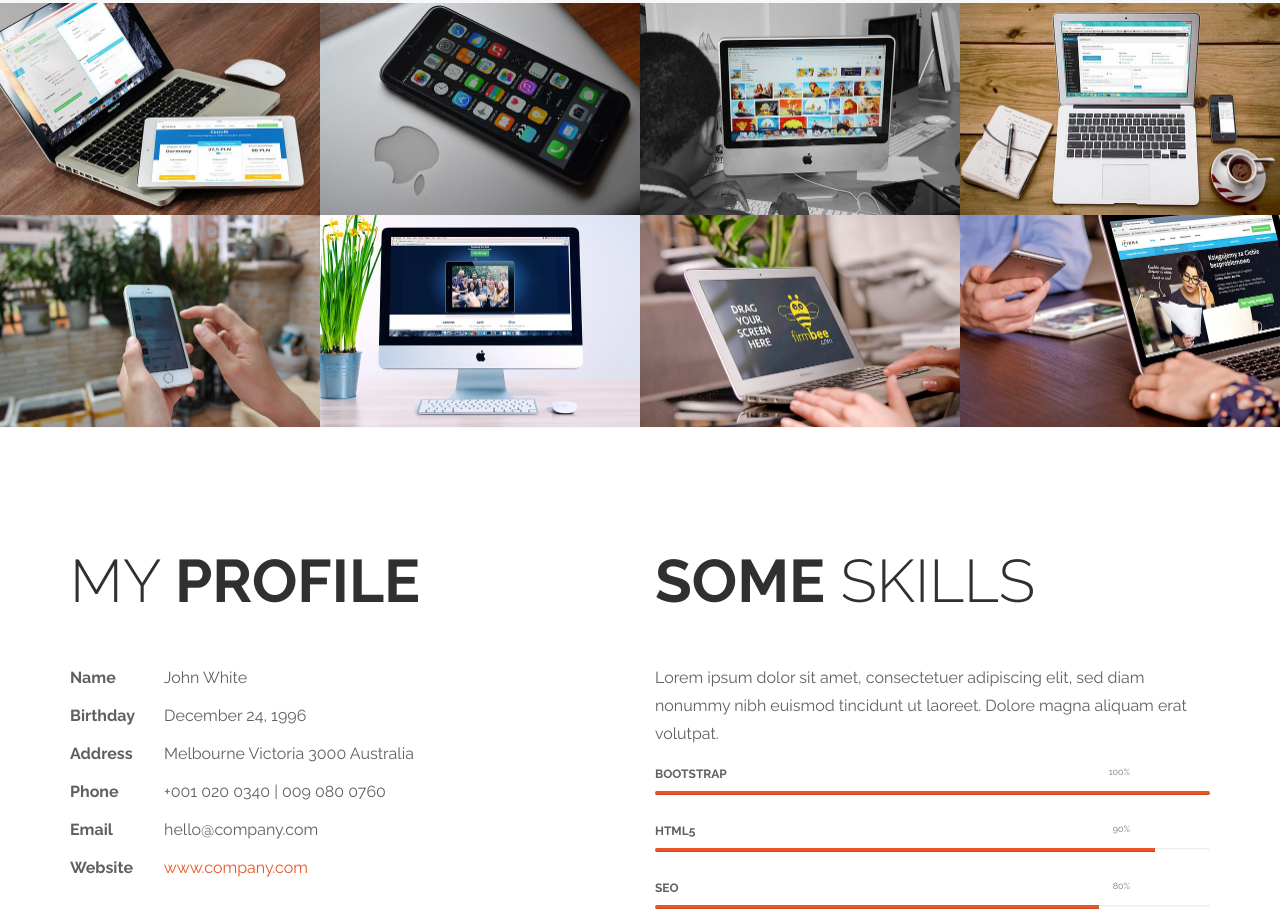
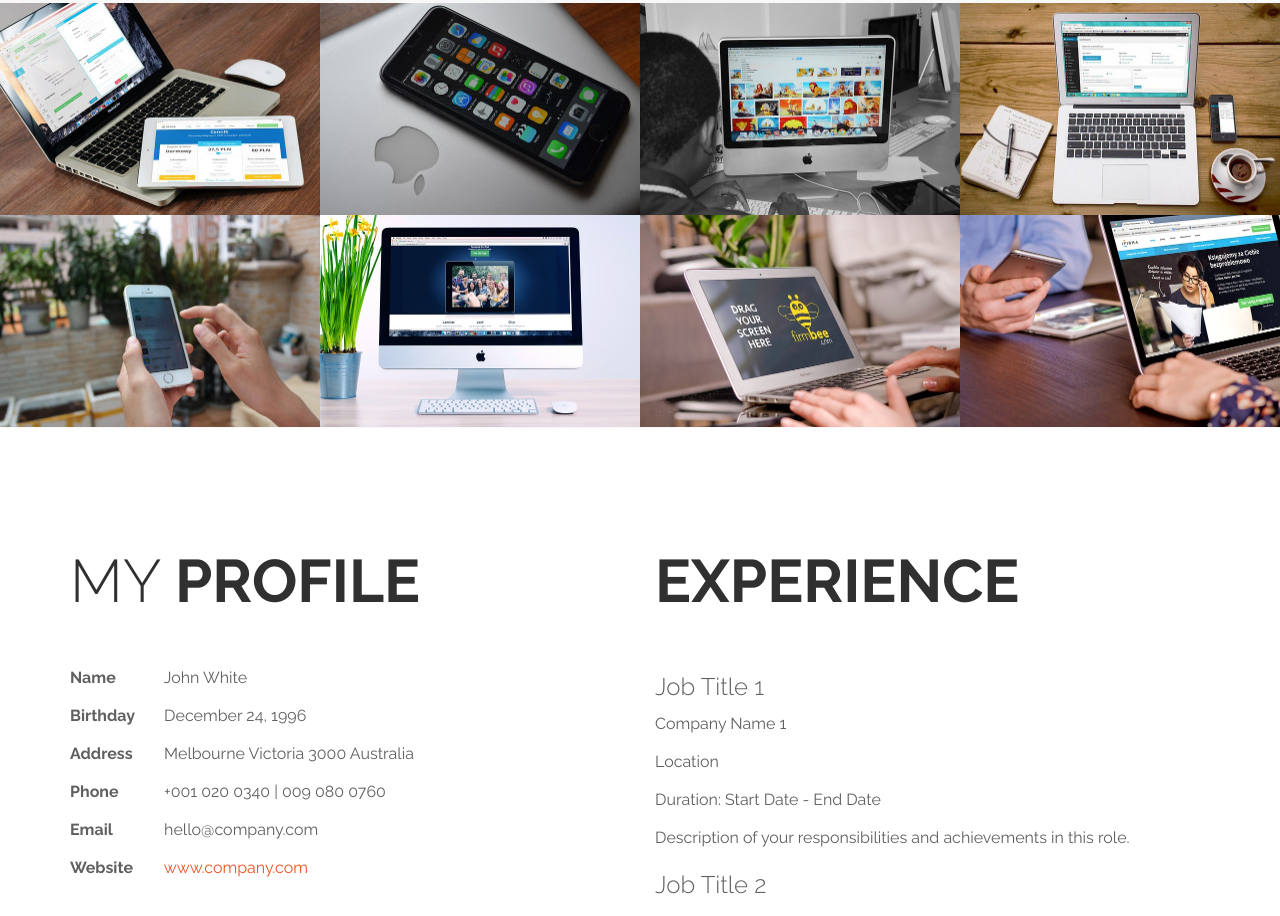
Before and after one commit to butterflyFinger/butterflyfinger.github.io, a plain HTML site: page index.html in a window 1280 px wide. Shown: the part 1884-2800 px from the top of the page. Drawn offline with Linux system fonts and the light colour scheme.

Commit message:
error read more button not display

```diff
--- /dev/null
+++ b/css/time-line.css
@@ -0,0 +1,44 @@
+.timeline {
+    position: relative;
+    padding: 20px;
+}
+
+.timeline-item {
+    background-color: #fff;
+    border: 2px solid #3498db;
+    border-radius: 5px;
+    padding: 20px;
+    margin: 20px 0;
+    position: relative;
+}
+
+.timeline-item h3 {
+    font-size: 24px;
+    margin-bottom: 10px;
+    color: #3498db;
+}
+
+.timeline-item p {
+    font-size: 16px;
+    color: #555;
+}
+
+.timeline-item::before {
+    content: "";
+    position: absolute;
+    width: 20px;
+    height: 20px;
+    background-color: #3498db;
+    border-radius: 50%;
+    left: -10px;
+    top: 50%;
+    transform: translateY(-50%);
+}
+
+.timeline-item:nth-child(even)::before {
+    background-color: #e74c3c;
+}
+
+.timeline-item:nth-child(odd)::before {
+    background-color: #2ecc71;
+}
--- a/index.html
+++ b/index.html
@@ -7,20 +7,14 @@
 	<meta name="keywords" content="">
 	<meta name="description" content="">
 	<!-- SITE TITLE -->
-	<title>Ultra Profile HTML5 Template</title>
+	<title>safwan hairom</title>
 
 	<!-- STYLESHEETS -->
 	<link rel="stylesheet" href="css/bootstrap.min.css">
 	<link rel="stylesheet" href="css/font-awesome.min.css">
 	<link rel="stylesheet" href="css/templatemo-style.css">
 	<link href='//fonts.googleapis.com/css?family=Raleway:400,300,600,700' rel='stylesheet' type='text/css'>
-<!--
 
-Ultra Profile
-
-https://templatemo.com/tm-464-ultra-profile
-
--->
 </head>
 <body data-spy="scroll" data-target="#rock-navigation">
 	<!-- START NAVIGATION -->
@@ -33,7 +27,7 @@ https://templatemo.com/tm-464-ultra-profile
 					<span class="icon icon-bar"></span>
 					<span class="icon icon-bar"></span>
 				</button>
-				<a href="#" class="navbar-brand">Ultra Profile</a>
+				<a href="#" class="navbar-brand">Safwan Hairom</a>
 			</div>
 			<nav class="collapse navbar-collapse" id="rock-navigation">
 				<ul class="nav navbar-nav navbar-right main-navigation text-uppercase">
@@ -41,7 +35,7 @@ https://templatemo.com/tm-464-ultra-profile
 					<li><a href="#work" class="smoothScroll">My Work</a></li>
 					<li><a href="#portfolio" class="smoothScroll">Portfolio</a></li>
 					<li><a href="#resume" class="smoothScroll">Resume</a></li>
-					<li><a href="#about" class="smoothScroll">About</a></li>
+					<!-- <li><a href="#about" class="smoothScroll">About</a></li> -->
 					<li><a href="#contact" class="smoothScroll">Contact</a></li>
 				</ul>
 			</nav>
@@ -56,8 +50,8 @@ https://templatemo.com/tm-464-ultra-profile
 			<div class="row">
 				<div class="col-md-2 col-sm-1"></div>
 				<div class="col-md-8 col-sm-10">
-					<h1 class="tm-home-title"><strong>John White</strong></h1>
-					<h2 class="tm-home-subtitle">Creative Director</h2>
+					<h1 class="tm-home-title"><strong>Safwan Hairom</strong></h1>
+					<h2 class="tm-home-subtitle">Front-End Developer</h2>
 					<p>I am a professional <strong>UX Designer</strong> and <strong>Front-End Developer</strong> creating modern and responsive designs for <strong>Web</strong> and <strong>Mobile</strong>. Let us work together. Thank you.</p>
 					<a href="#work" class="btn btn-default smoothScroll tm-view-more-btn">Let's Begin</a>
 				</div>
@@ -208,6 +202,7 @@ https://templatemo.com/tm-464-ultra-profile
 	<section id="resume" class="tm-padding-top-bottom-100">
 		<div class="container">
 			<div class="row">
+
 				<div class="col-md-6 col-sm-6">
 					<h2 class="title">My <strong>Profile</strong></h2>
 					<p><span class="tm-info-label">Name</span> John White</p>
@@ -217,29 +212,60 @@ https://templatemo.com/tm-464-ultra-profile
 					<p><span class="tm-info-label">Email</span> hello@company.com</p>
 					<p><span class="tm-info-label">Website</span> <a href="#" class="tm-red-text">www.company.com</a></p>
 				</div>
+
 				<div class="col-md-6 col-sm-6">
-					<h2 class="title"><strong>Some</strong> Skills</h2>
-					<p>Lorem ipsum dolor sit amet, consectetuer adipiscing elit, sed diam nonummy nibh euismod tincidunt ut laoreet. Dolore magna aliquam erat volutpat.</p>
-					<h4 class="tm-progress-label">Bootstrap <small class="progress-percent-small">100%</small></h4>
-					<div class="progress tm-progress">
-						<div class="progress-bar progress-bar-danger" role="progressbar" aria-valuenow="100" aria-valuemin="0" aria-valuemax="100" style="width: 100%;"></div>
-					</div>
-					<h4 class="tm-progress-label">HTML5 <small class="progress-percent-small">90%</small></h4>
-					<div class="progress tm-progress">
-						<div class="progress-bar progress-bar-danger" role="progressbar" aria-valuenow="90" aria-valuemin="0" aria-valuemax="100" style="width: 90%;"></div>
-					</div>
-					<h4 class="tm-progress-label">SEO <small class="progress-percent-small">80%</small></h4>
-					<div class="progress tm-progress">
-						<div class="progress-bar progress-bar-danger" role="progressbar" aria-valuenow="80" aria-valuemin="0" aria-valuemax="100" style="width: 80%;"></div>
+					<h2 class="title"><strong>Experience</strong></h2>
+
+					<div class="timeline">
+						<div class="timeline-item">
+							<h3>Job Title 1</h3>
+							<p>Company Name 1</p>
+							<p>Location</p>
+							<p>Duration: Start Date - End Date</p>
+							<p>Description of your responsibilities and achievements in this role.</p>
+						</div>
+
+						<div class="timeline-item">
+							<h3>Job Title 2</h3>
+							<p>Company Name 2</p>
+							<p>Location</p>
+							<p>Duration: Start Date - End Date</p>
+							<p>Description of your responsibilities and achievements in this role.</p>
+						</div>
+
+						<div class="timeline-item">
+							<h3>Job Title 2</h3>
+							<p>Company Name 2</p>
+							<p>Location</p>
+							<p>Duration: Start Date - End Date</p>
+							<p>Description of your responsibilities and achievements in this role.</p>
+						</div>
+
+						<div class="timeline-item">
+							<h3>Job Title 2</h3>
+							<p>Company Name 2</p>
+							<p>Location</p>
+							<p>Duration: Start Date - End Date</p>
+							<p>Description of your responsibilities and achievements in this role.</p>
+						</div>
+
+						<!-- Additional timeline items can be dynamically added here based on your data -->
+
+						<div id="read-more-button" class="text-center" style="display: none;">
+							<button class="btn btn-primary">Read More</button>
+						</div>
 					</div>
 				</div>
+
+
+
 			</div>
 		</div>
 	</section>
 	<!-- END RESUME -->
 
 	<!-- START ABOUT -->
-	<section id="about" class="tm-about">
+	<!-- <section id="about" class="tm-about">
 		<div class="container">
 			<div class="row">
 				<div class="col-md-offset-6 col-md-6 col-sm-offset-6 col-sm-7">
@@ -252,11 +278,11 @@ https://templatemo.com/tm-464-ultra-profile
 				</div>
 			</div>
 		</div>
-	</section>
+	</section> -->
 	<!-- END ABOUT -->
 
 	<!-- START SOCIAL -->
-	<section id="social" class="tm-social">
+	<!-- <section id="social" class="tm-social">
 		<div class="container">
 			<div class="row">
 				<div class="col-md-4 col-sm-4 wow rotateInUpLeft" data-wow-delay="0.3s">
@@ -300,7 +326,7 @@ https://templatemo.com/tm-464-ultra-profile
 				</div>
 			</div>
 		</div>
-	</section>
+	</section> -->
 	<!-- END SOCIAL -->
 
 	<!-- START CONTACT -->
@@ -345,5 +371,23 @@ https://templatemo.com/tm-464-ultra-profile
 	<script src="js/isotope.js"></script>
 	<script src="js/imagesloaded.min.js"></script>
 	<script src="js/custom.js"></script>
+
+		<script>
+		$(document).ready(function(){
+			var numberOfItemsToShow = 2; // Set the number of items to show initially
+			var $timelineItems = $('.timeline-item');
+
+			// Show the first set of items
+			$timelineItems.slice(0, numberOfItemsToShow).show();
+
+			// Show more items when "Read More" button is clicked
+			$('#read-more-button button').click(function(){
+				console.log('Button clicked')
+				$timelineItems.slice(numberOfItemsToShow).slideDown();
+				$('#read-more-button').hide(); // Hide the "Read More" button after showing all items
+			});
+		});
+		</script>
+
 </body>
 </html>
```
